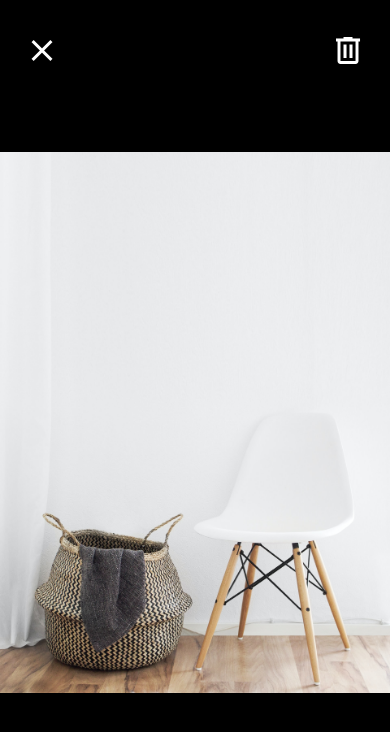
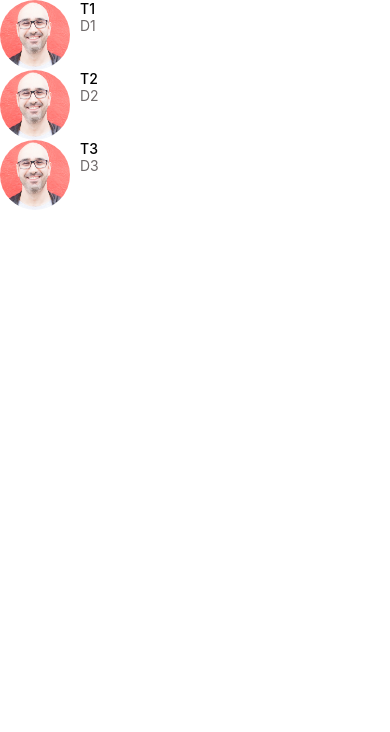
Before and after one commit to benNjogu/DoneWithIt, a React Native app: screen / in a window 390 px wide. Shown: the top 732 px of the page. Built offline with nearby package versions, Linux system fonts and the light colour scheme.

Commit message:
Flatlist

```diff
--- a/App.js
+++ b/App.js
@@ -1,8 +1,8 @@
 import { View } from "react-native";
 import { React } from "react";
 
-import ViewImageScreen from "./app/screens/ViewImageScreen";
+import MessagesScreen from "./app/screens/MessagesScreen";
 
 export default function App() {
-  return <ViewImageScreen />;
+  return <MessagesScreen />;
 }
--- /dev/null
+++ b/app/screens/MessagesScreen.js
@@ -0,0 +1,42 @@
+import React from "react";
+import { FlatList } from "react-native";
+import ListItem from "../components/ListItem";
+
+const messages = [
+  {
+    id: 1,
+    title: "T1",
+    description: "D1",
+    image: require("../assets/mosh.jpg"),
+  },
+  {
+    id: 2,
+    title: "T2",
+    description: "D2",
+    image: require("../assets/mosh.jpg"),
+  },
+  {
+    id: 3,
+    title: "T3",
+    description: "D3",
+    image: require("../assets/mosh.jpg"),
+  },
+];
+
+function MessagesScreen(props) {
+  return (
+    <FlatList
+      data={messages}
+      keyExtractor={(message) => message.id.toString()}
+      renderItem={({ item }) => (
+        <ListItem
+          title={item.title}
+          subTitle={item.description}
+          image={item.image}
+        />
+      )}
+    />
+  );
+}
+
+export default MessagesScreen;
```
